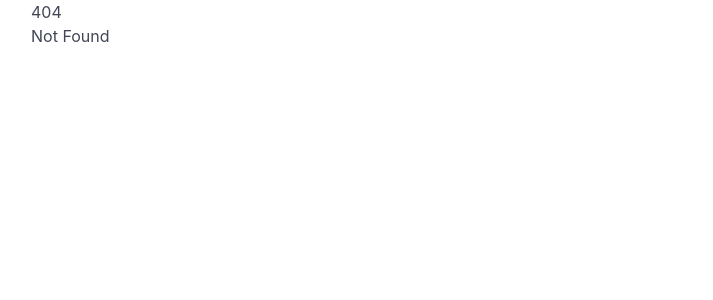
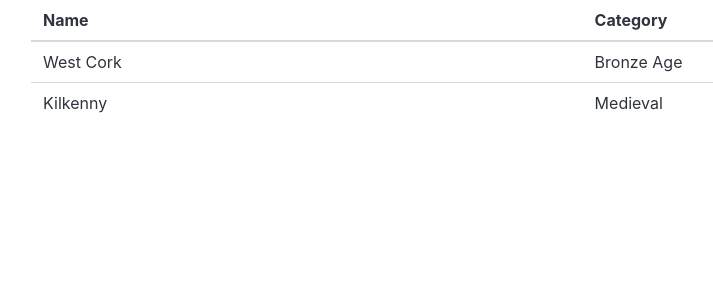
Before and after one commit to CormacC30/placemark-svelte, a SvelteKit app: page /Placemarks in a window 1280 px wide. Before the commit this address had no page. Shown: the top 300 px of the page, without its empty margins (33-746 px from the left). Built offline with nearby package versions, Linux system fonts and the light colour scheme.

Commit message:
primitive placemark list

```diff
--- /dev/null
+++ b/src/lib/ui/PlacemarkList.svelte
@@ -0,0 +1,31 @@
+<script lang="ts">
+    export let placemarks = [
+        {
+            name: "West Cork",
+            category: "Bronze Age"
+        },
+        {
+            name: "Kilkenny",
+            category: "Medieval"
+        }
+    ];
+</script>
+
+<table class="table is-fullwidth">
+    <thead>
+        <th>Name</th>
+        <th>Category</th>
+    </thead>
+    <tbody>
+        {#each placemarks as placemark}
+        <tr>
+            <td>
+                {placemark.name}
+            </td>
+            <td>
+                {placemark.category}
+            </td>
+        </tr>
+        {/each}
+    </tbody>
+</table>
--- /dev/null
+++ b/src/routes/Placemarks/+page.svelte
@@ -0,0 +1,5 @@
+<script lang="ts">
+    import PlacemarkList from "$lib/ui/PlacemarkList.svelte";
+</script>
+
+<PlacemarkList />
--- a/src/routes/dashboard/+page.svelte
+++ b/src/routes/dashboard/+page.svelte
@@ -1,8 +1,10 @@
 <script lang="ts">
     import { subTitle } from "$lib/stores";
     import PlacemarkForm from "./PlacemarkForm.svelte";
+    import PlacemarkList from "$lib/ui/PlacemarkList.svelte";
 
     subTitle.set("Create a New Placemark");
 </script>
 
 <PlacemarkForm />
+<PlacemarkList />
```
